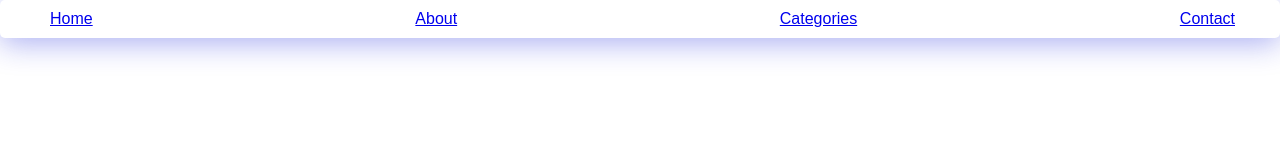
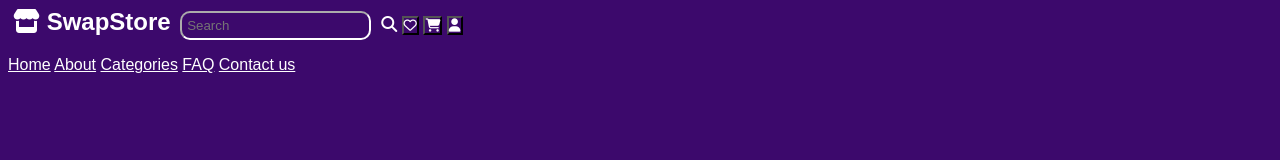
Before and after one commit to Swap-20/Shopping-Website, a plain HTML site: page index.html in a window 1280 px wide. Drawn offline with Linux system fonts and the light colour scheme.

Commit message:
Add files via upload

```diff
--- a/index.html
+++ b/index.html
@@ -5,17 +5,37 @@
     <meta name="viewport" content="width=device-width, initial-scale=1.0">
     <title>Shopping Website</title>
     <link rel="stylesheet" href="style.css">
+    <link rel="stylesheet" href="index.css">
+
+    <link rel="stylesheet" href="https://cdnjs.cloudflare.com/ajax/libs/font-awesome/6.7.2/css/all.min.css" integrity="sha512-Evv84Mr4kqVGRNSgIGL/F/aIDqQb7xQ2vcrdIwxfjThSH8CSR7PBEakCr51Ck+w+/U6swU2Im1vVX0SVk9ABhg==" crossorigin="anonymous" referrerpolicy="no-referrer" />
+
 </head>
 <body>
-    <div class="container">
-        <nav>
-            <ul>
-                <li><a href="index.html">Home</a></li>
-                <li><a href="about.html">About</a></li>
-                <li><a href="about.html">Categories</a></li>
-                <li><a href="contact.html">Contact</a></li>
-            </ul>
-        </nav>
-    </div>
+    <nav>
+        <div class="container">
+
+            <a href="index.html" class="nav_logo"><i class="fa-solid fa-store"></i> SwapStore</a>
+
+            <input type="text" placeholder="Search" class="nav_search"><i class="fa-solid fa-magnifying-glass"></i>
+
+            <button class="theme_btn"><i class="fa-regular fa-heart"></i></button>
+            <button class="theme_btn"><i class="fa-solid fa-cart-shopping"></i></button>
+            <button class="theme_btn"><i class="fa-solid fa-user"></i></button>
+
+            <div class="nav_content">
+
+                <menu class="nav_menu">
+                    <a href="index.html">Home</a>
+                    <a href="about-us.html">About</a>
+                    <a href="categories.html">Categories</a>
+                    <a href="faq.html">FAQ</a>
+                    <a href="contact.html">Contact us</a>
+                </menu>
+
+            </div>
+        </div>
+    </nav>
+
+
 </body>
 </html>
--- a/style.css
+++ b/style.css
@@ -1,19 +1,21 @@
 *{
-    margin:0;
+    padding: 0;
     box-sizing: border-box;
     font-family: 'Poppins', sans-serif;
-    background: #fff;
+    background-color: #3c096c;
+    color:white;
 }
-nav{
-    border-radius : 5px;
-    padding-right: 35px;
-    border:10px solid rgba(255, 255, 255, 0.18);
-    box-shadow: 0 5px 30px 0 rgba(22, 32, 220, 0.37);
-    backdrop-filter: blur(30px);
+.nav_logo{
+    font-weight: 600;
+    font-size: 1.5rem;
+    cursor: pointer;
+    text-decoration: none;
+    padding:  10px 5px;
 }
-nav ul{
-    display: flex;
-    justify-content: space-between;
-    list-style: none;
-    border :
+.nav_search{
+    padding: 5px 5px;
+    border-radius: 10px;
+    border-color: white;
+    margin-right: 10px;
+
 }
```
